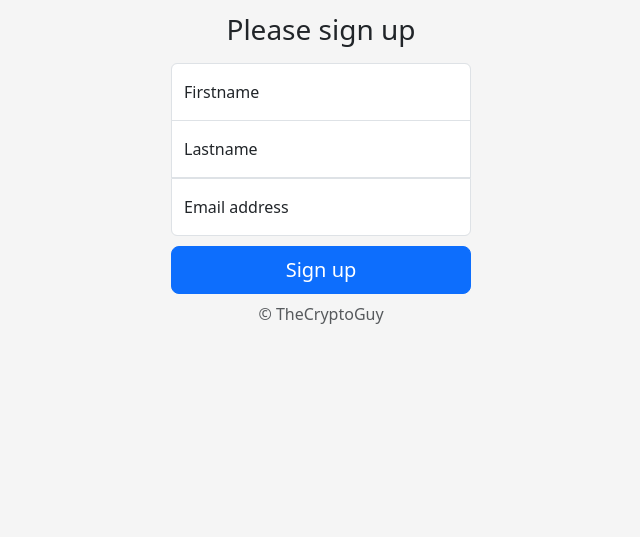
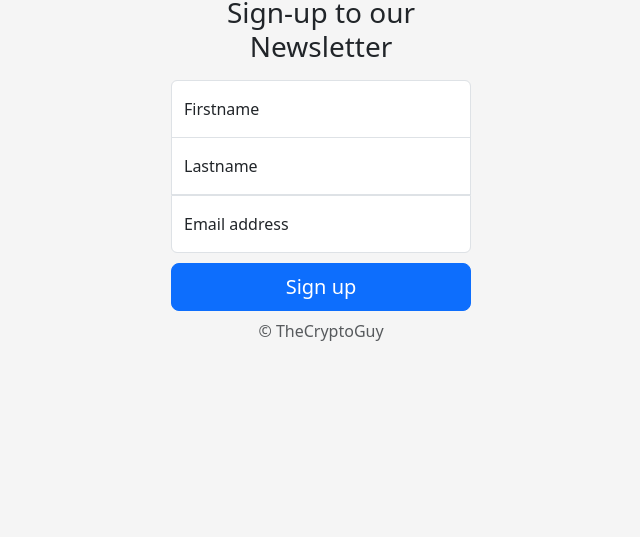
Before and after one commit to Adithya2310/Newsletter-signup, a website: page signup.html in a window 1280 px wide. Shown: the part 263-800 px from the top of the page, without its empty margins (319-959 px from the left). Drawn offline with nearby package versions, Linux system fonts and the light colour scheme.

Commit message:
Update signup.html

```diff
--- a/signup.html
+++ b/signup.html
@@ -88,7 +88,7 @@
     <main class="form-signin w-100 m-auto">
         <form method="post">
             <img class="mb-4" src="images/icon.jpg" alt="channel logo" width="72" height="57">
-            <h1 class="h3 mb-3 fw-normal">Please sign up</h1>
+            <h1 class="h3 mb-3 fw-normal">Sign-up to our Newsletter</h1>
 
             <div class="form-floating">
                 <input  class="form-control first-name" name="fname" placeholder="Firstname">
```
